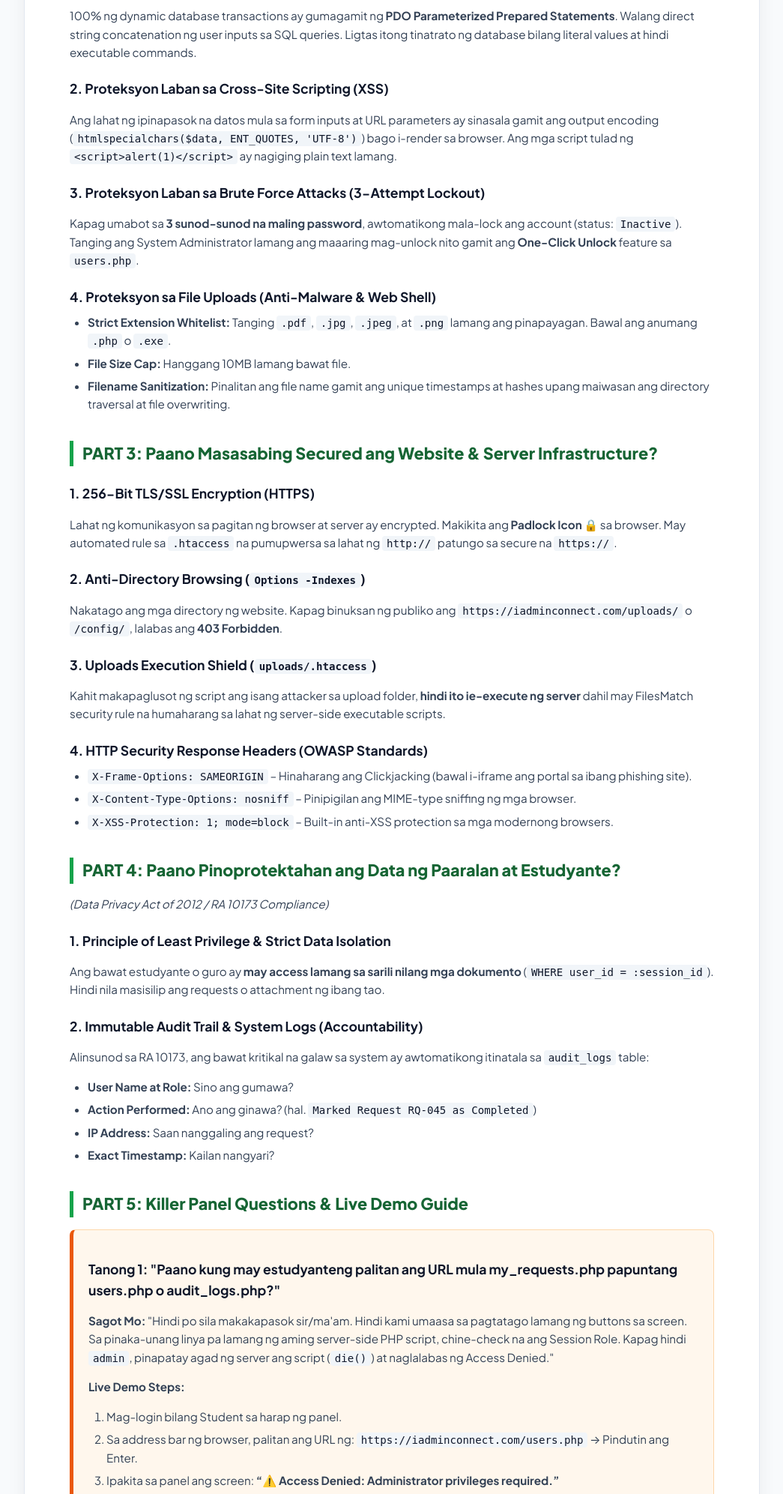
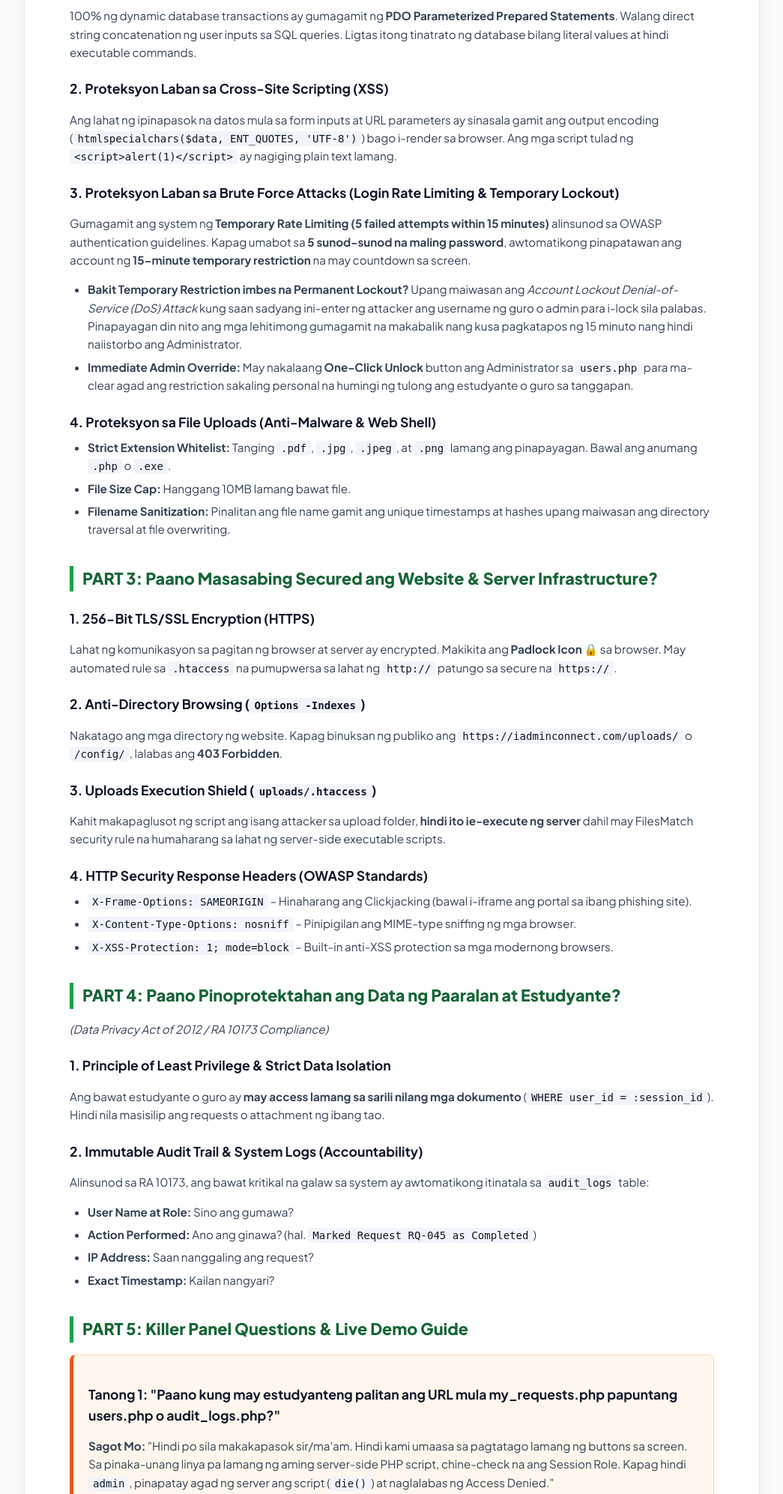
Before and after one commit to enricocapistrano03-hub/i-adminconnect, a PHP site: page /i-adminconnect/defense_reviewer.html in a window 1280 px wide. Shown: the part 1949-3942 px from the top of the page at 75% size, without its empty margins (117-1162 px from the left). Run offline with PHP 8.4, Linux system fonts and the light colour scheme.

Commit message:
Implement OWASP login rate limiting: 5 failed attempts with 15-minute temporary lockout and anti-DoS protection

```diff
--- a/defense_reviewer.html
+++ b/defense_reviewer.html
@@ -279,8 +279,12 @@
     <h3>2. Proteksyon Laban sa Cross-Site Scripting (XSS)</h3>
     <p>Ang lahat ng ipinapasok na datos mula sa form inputs at URL parameters ay sinasala gamit ang output encoding (<code>htmlspecialchars($data, ENT_QUOTES, 'UTF-8')</code>) bago i-render sa browser. Ang mga script tulad ng <code>&lt;script&gt;alert(1)&lt;/script&gt;</code> ay nagiging plain text lamang.</p>
 
-    <h3>3. Proteksyon Laban sa Brute Force Attacks (3-Attempt Lockout)</h3>
-    <p>Kapag umabot sa <strong>3 sunod-sunod na maling password</strong>, awtomatikong mala-lock ang account (status: <code>Inactive</code>). Tanging ang System Administrator lamang ang maaaring mag-unlock nito gamit ang <strong>One-Click Unlock</strong> feature sa <code>users.php</code>.</p>
+    <h3>3. Proteksyon Laban sa Brute Force Attacks (Login Rate Limiting &amp; Temporary Lockout)</h3>
+    <p>Gumagamit ang system ng <strong>Temporary Rate Limiting (5 failed attempts within 15 minutes)</strong> alinsunod sa OWASP authentication guidelines. Kapag umabot sa <strong>5 sunod-sunod na maling password</strong>, awtomatikong pinapatawan ang account ng <strong>15-minute temporary restriction</strong> na may countdown sa screen.</p>
+    <ul>
+      <li><strong>Bakit Temporary Restriction imbes na Permanent Lockout?</strong> Upang maiwasan ang <em>Account Lockout Denial-of-Service (DoS) Attack</em> kung saan sadyang ini-enter ng attacker ang username ng guro o admin para i-lock sila palabas. Pinapayagan din nito ang mga lehitimong gumagamit na makabalik nang kusa pagkatapos ng 15 minuto nang hindi naiistorbo ang Administrator.</li>
+      <li><strong>Immediate Admin Override:</strong> May nakalaang <strong>One-Click Unlock</strong> button ang Administrator sa <code>users.php</code> para ma-clear agad ang restriction sakaling personal na humingi ng tulong ang estudyante o guro sa tanggapan.</li>
+    </ul>
 
     <h3>4. Proteksyon sa File Uploads (Anti-Malware &amp; Web Shell)</h3>
     <ul>
@@ -339,13 +343,13 @@
     </div>
 
     <div class="demo-box">
-      <h3>Tanong 2: "Paano kung hulaan ng attacker ang password gamit ang bot (Brute Force)?"</h3>
-      <p><strong>Sagot Mo:</strong> "Mayroon po kaming automated Brute-Force lockout mechanism. Sa ika-3 sunod-sunod na maling subok, awtomatikong mala-lock ang account."</p>
+      <h3>Tanong 2: "Paano kung hulaan ng attacker ang password gamit ang bot (Brute Force)? At bakit hindi permanent lockout ang ginawa ninyo?"</h3>
+      <p><strong>Sagot Mo:</strong> "Mayroon po kaming automated Login Rate Limiting mechanism alinsunod sa OWASP standards. Pagkatapos ng limang (5) sunod-sunod na maling subok sa password, awtomatikong nagpapatupad ang system ng 15-minutong temporary cooldown. <em>Hindi po kami nagpatupad ng permanent account lockout</em> upang maiwasan ang <strong>Account Lockout Denial-of-Service (DoS) attack</strong> kung saan sadyaing ita-type ng attacker ang username ng guro o administrator upang sila ay ma-lock out. Sa aming approach, epektibong napapabagal ang automated bot guessing habang pinapayagan ang lehitimong user na makapasok muli matapos ang 15 minuto o agad sa pamamagitan ng One-Click Unlock ng Administrator."</p>
       <p><strong>Live Demo Steps:</strong></p>
       <ol>
-        <li>Sa login screen, mag-type ng maling password nang tatlong (3) beses.</li>
-        <li>Ipakita ang prompt: <strong>&ldquo;Account Locked! Naka-3 sunod-sunod na maling pagsubok ka na...&rdquo;</strong></li>
-        <li>Mag-login bilang Admin at buksan ang <code>users.php</code> &ndash; ipakita ang pulang <strong>🔒 Locked (3 Attempts)</strong> badge at i-click ang <strong>🔓 Unlock</strong> button para ma-restore ang account.</li>
+        <li>Sa login screen, mag-type ng maling password (makikita ang counter: <em>Attempt 1 of 5... Attempt 5 of 5</em>).</li>
+        <li>Sa ika-5 pagsubok, ipakita ang alert: <strong>&ldquo;Temporary Login Restriction! Naka-5 sunod-sunod na maling pagsubok ka na sa password... maghintay ng 15 minuto...&rdquo;</strong></li>
+        <li>Mag-login bilang Admin at buksan ang <code>users.php</code> &ndash; ipakita ang <strong>⏳ Restricted (15m left)</strong> badge at i-click ang <strong>🔓 Unlock</strong> button para maipakita ang agarang override!</li>
       </ol>
     </div>
 
@@ -358,6 +362,11 @@
       </ol>
     </div>
 
+    <div class="demo-box">
+      <h3>Tanong 4: "Bakit kailangan ng 15-Minute Session Inactivity Timeout Guard?"</h3>
+      <p><strong>Sagot Mo:</strong> "Alinsunod po ito sa Data Privacy Act (RA 10173). Kapag ang computer sa library o computer lab ay naiwang nakabukas ng isang estudyante o guro, kusa pong pinapatay ng server ang session matapos ang 15 minutong walang galaw (inactivity) upang hindi ma-hijack ng ibang tao ang sensitibong rekord ng account."</p>
+    </div>
+
   </div>
 
 </body>
```
Also changed, not shown: config/db_conn.php (+18 -0 lines), login.php (+33 -14 lines), users.php (+16 -10 lines).
